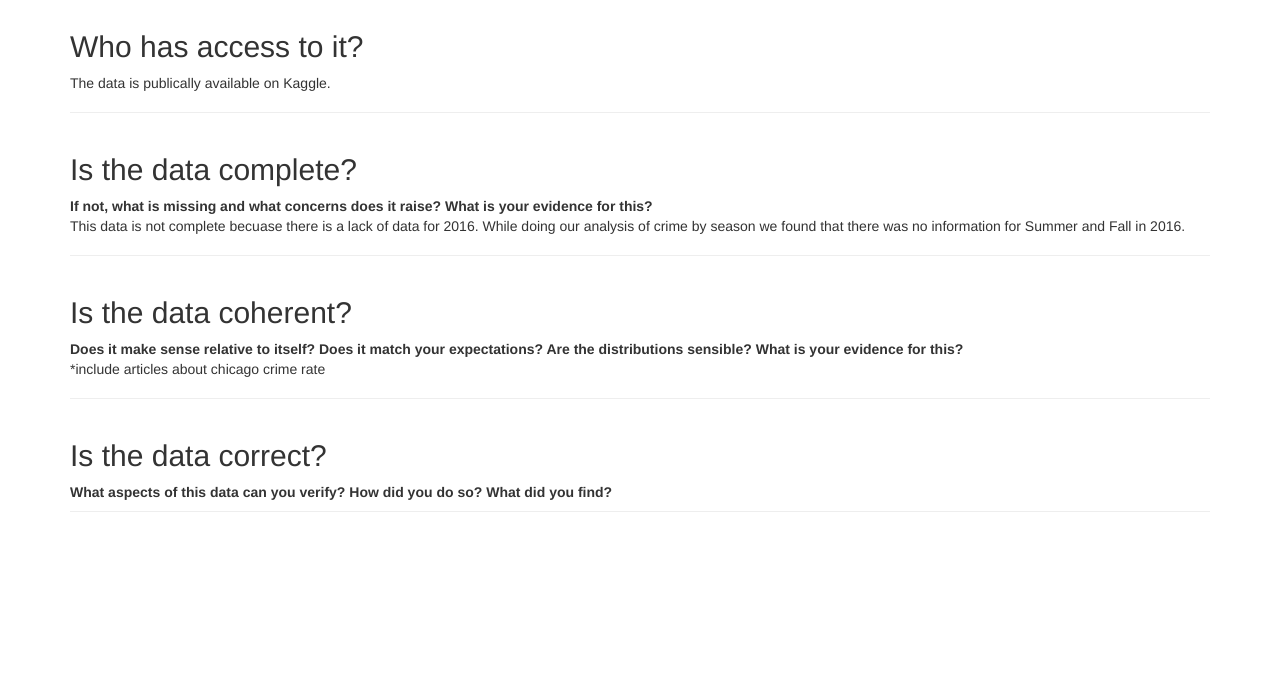
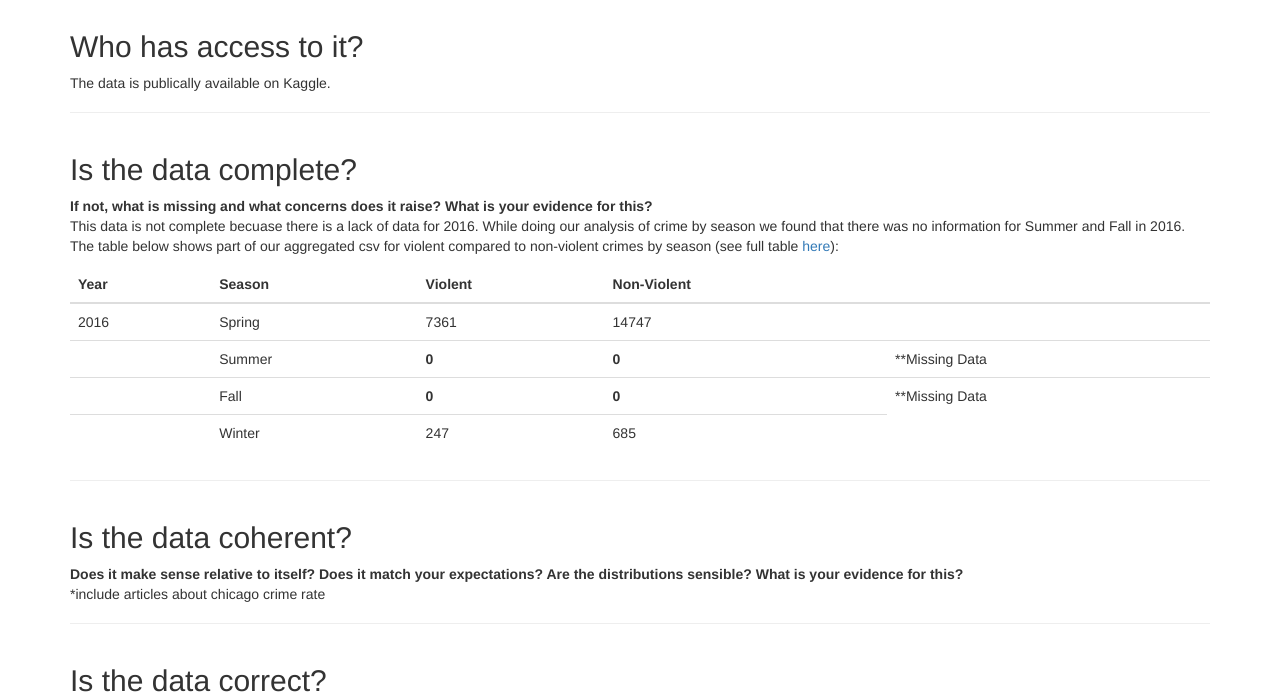
Before and after one commit to erindieringer/IDS-Midtern, a Flask app: page /about in a window 1280 px wide. Shown: the part 608-1304 px from the top of the page. Before the commit the page ends 1120 px from the top, so only its background shows below. Run offline with Flask 2, Linux system fonts and the light colour scheme; some libraries are stand-ins or nearby versions.

Commit message:
added missing data table under complete in 'about'

```diff
--- a/templates/about.html
+++ b/templates/about.html
@@ -74,7 +74,8 @@
 		<b>If not, what is missing and what concerns does it raise?
 		What is your evidence for this?</b>
 		<p>This data is not complete becuase there is a lack of data for 2016. While doing our analysis of crime by season we found that there was no information
-		for Summer and Fall in 2016. </p>
+		for Summer and Fall in 2016. The table below shows part of our aggregated csv for violent compared to non-violent crimes by season (see full table
+		<a href="https://s3-us-west-2.amazonaws.com/hexingren/Projects/Data+Pipeline/mid/CrimesByYearSeasonViolence.xlsx">here</a>): </p>
 		<!--script src="https://ajax.googleapis.com/ajax/libs/jquery/1.7.1/jquery.min.js"></script>
 		<script src="https://cdnjs.cloudflare.com/ajax/libs/PapaParse/4.1.2/papaparse.js"></script>
 		<script>
@@ -98,6 +99,45 @@
 		        }
 		    });
 		</script-->
+		<table class="table">
+		  <thead>
+		    <tr>
+		      <th>Year</th>
+		      <th>Season</th>
+		      <th>Violent</th>
+		      <th>Non-Violent</th>
+		      <th></th>
+		    </tr>
+		  </thead>
+		  <tbody>
+		    <tr>
+		      <td>2016</td>
+		      <td>Spring</td>
+		      <td>7361</td>
+		      <td>14747</td>
+		    </tr>
+		    <tr>
+		      <td> </td>
+		      <td>Summer</td>
+		      <td><b>0</b></td>
+		      <td><b>0</b></td>
+		      <td>**Missing Data</td>
+		    </tr>
+		    <tr>
+		      <td> </td>
+		      <td>Fall</td>
+		      <td><b>0</b></td>
+		      <td><b>0</b></td>
+		      <td>**Missing Data</td>
+		    </tr>
+		    <tr>
+		      <td> </td>
+		      <td>Winter</td>
+		      <td>247</td>
+		      <td>685</td>
+		    </tr>
+		  </tbody>
+		</table>
      </div>
 
      <div class="page-header">
```
